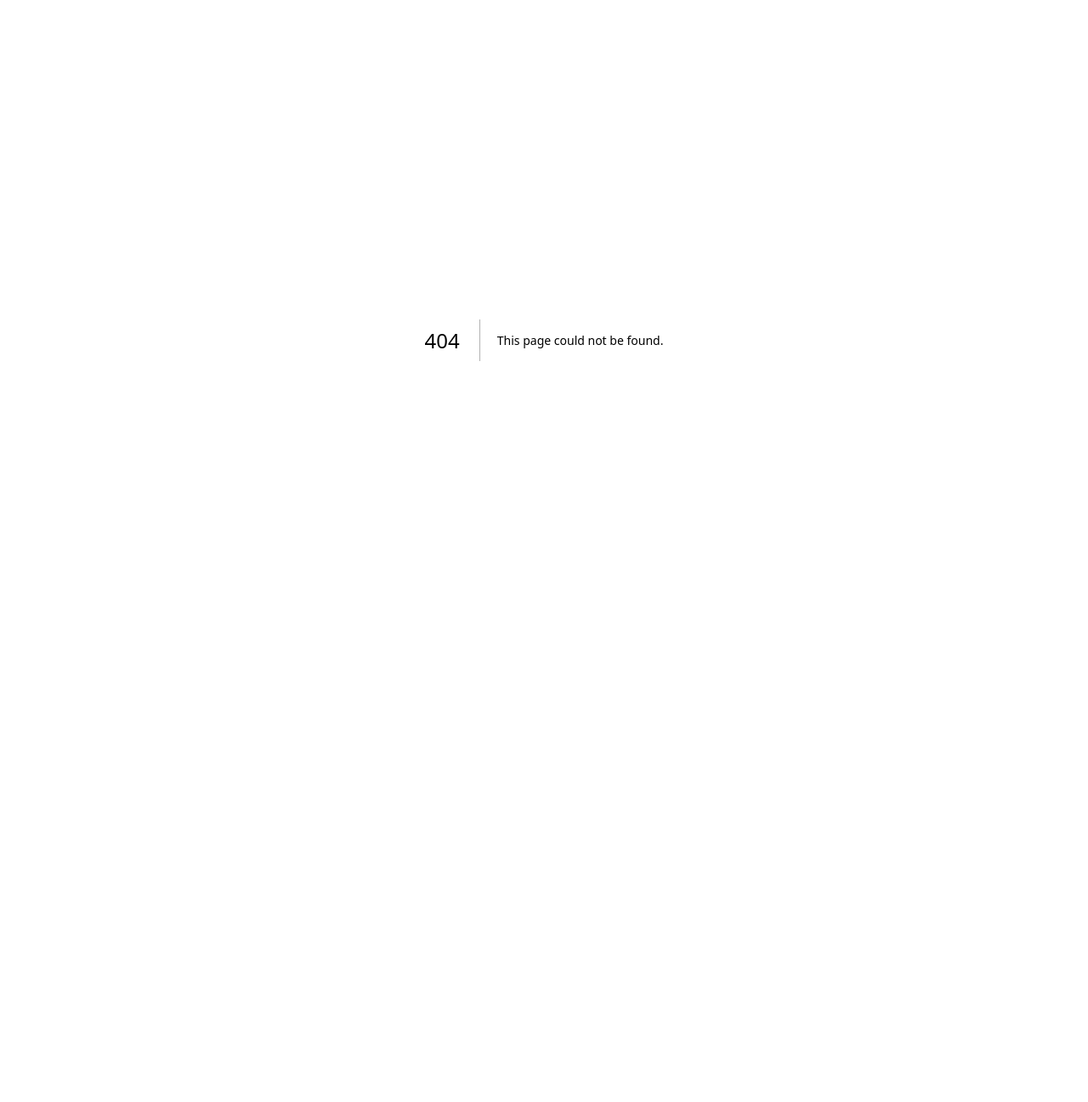
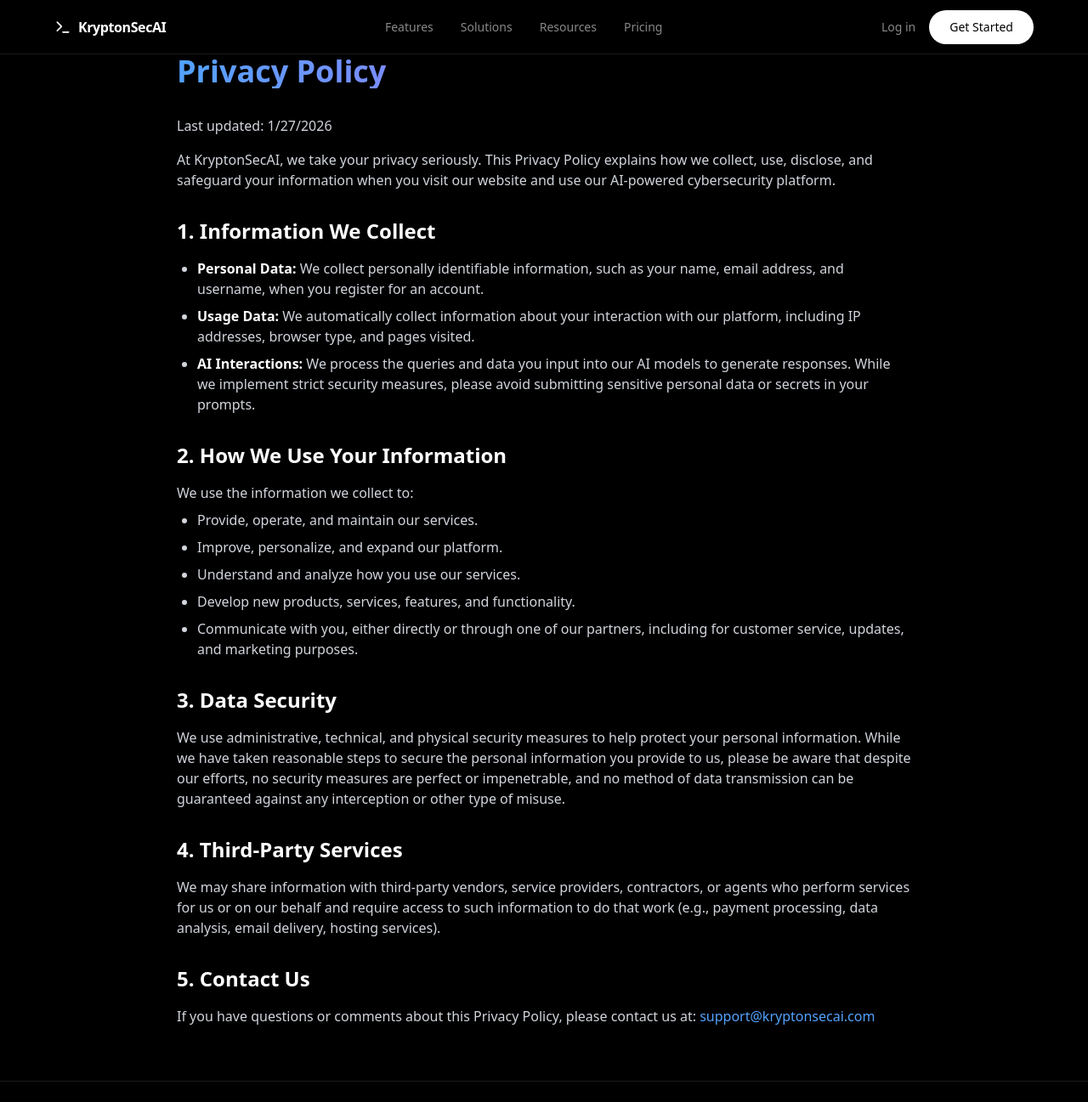
Before and after one commit to mdjobayerarafat/kryptonai, a Next.js app in the folder frontend/: page /privacy in a window 1280 px wide. Before the commit this address had no page. Shown: the top 1297 px of the page at 85% size. Before the commit the page ends 800 px from the top, so only its background shows below. Built offline with nearby package versions, Linux system fonts and the light colour scheme.

Commit message:
Add Privacy Policy and Terms of Service pages

```diff
--- /dev/null
+++ b/frontend/src/app/privacy/page.tsx
@@ -0,0 +1,76 @@
+import React from "react";
+import Navbar from "@/components/Navbar";
+import Footer from "@/components/Footer";
+
+export default function PrivacyPolicy() {
+  return (
+    <div className="min-h-screen bg-black text-white flex flex-col">
+      <Navbar />
+      <main className="flex-grow container mx-auto px-4 py-16 max-w-4xl">
+        <h1 className="text-4xl font-bold mb-8 text-transparent bg-clip-text bg-gradient-to-r from-blue-400 to-purple-500">
+          Privacy Policy
+        </h1>
+        <div className="space-y-8 text-gray-300">
+          <section>
+            <p className="mb-4">Last updated: {new Date().toLocaleDateString()}</p>
+            <p>
+              At KryptonSecAI, we take your privacy seriously. This Privacy Policy explains how we collect, use, disclose, and safeguard your information when you visit our website and use our AI-powered cybersecurity platform.
+            </p>
+          </section>
+
+          <section>
+            <h2 className="text-2xl font-semibold text-white mb-4">1. Information We Collect</h2>
+            <ul className="list-disc pl-6 space-y-2">
+              <li>
+                <strong className="text-white">Personal Data:</strong> We collect personally identifiable information, such as your name, email address, and username, when you register for an account.
+              </li>
+              <li>
+                <strong className="text-white">Usage Data:</strong> We automatically collect information about your interaction with our platform, including IP addresses, browser type, and pages visited.
+              </li>
+              <li>
+                <strong className="text-white">AI Interactions:</strong> We process the queries and data you input into our AI models to generate responses. While we implement strict security measures, please avoid submitting sensitive personal data or secrets in your prompts.
+              </li>
+            </ul>
+          </section>
+
+          <section>
+            <h2 className="text-2xl font-semibold text-white mb-4">2. How We Use Your Information</h2>
+            <p>We use the information we collect to:</p>
+            <ul className="list-disc pl-6 space-y-2 mt-2">
+              <li>Provide, operate, and maintain our services.</li>
+              <li>Improve, personalize, and expand our platform.</li>
+              <li>Understand and analyze how you use our services.</li>
+              <li>Develop new products, services, features, and functionality.</li>
+              <li>Communicate with you, either directly or through one of our partners, including for customer service, updates, and marketing purposes.</li>
+            </ul>
+          </section>
+
+          <section>
+            <h2 className="text-2xl font-semibold text-white mb-4">3. Data Security</h2>
+            <p>
+              We use administrative, technical, and physical security measures to help protect your personal information. While we have taken reasonable steps to secure the personal information you provide to us, please be aware that despite our efforts, no security measures are perfect or impenetrable, and no method of data transmission can be guaranteed against any interception or other type of misuse.
+            </p>
+          </section>
+
+          <section>
+            <h2 className="text-2xl font-semibold text-white mb-4">4. Third-Party Services</h2>
+            <p>
+              We may share information with third-party vendors, service providers, contractors, or agents who perform services for us or on our behalf and require access to such information to do that work (e.g., payment processing, data analysis, email delivery, hosting services).
+            </p>
+          </section>
+
+          <section>
+            <h2 className="text-2xl font-semibold text-white mb-4">5. Contact Us</h2>
+            <p>
+              If you have questions or comments about this Privacy Policy, please contact us at:{" "}
+              <a href="mailto:support@kryptonsecai.com" className="text-blue-400 hover:underline">
+                support@kryptonsecai.com
+              </a>
+            </p>
+          </section>
+        </div>
+      </main>
+      <Footer />
+    </div>
+  );
+}
--- /dev/null
+++ b/frontend/src/app/terms/page.tsx
@@ -0,0 +1,91 @@
+import React from "react";
+import Navbar from "@/components/Navbar";
+import Footer from "@/components/Footer";
+
+export default function TermsOfService() {
+  return (
+    <div className="min-h-screen bg-black text-white flex flex-col">
+      <Navbar />
+      <main className="flex-grow container mx-auto px-4 py-16 max-w-4xl">
+        <h1 className="text-4xl font-bold mb-8 text-transparent bg-clip-text bg-gradient-to-r from-blue-400 to-purple-500">
+          Terms of Service
+        </h1>
+        <div className="space-y-8 text-gray-300">
+          <section>
+            <p className="mb-4">Last updated: {new Date().toLocaleDateString()}</p>
+            <p>
+              Please read these Terms of Service ("Terms", "Terms of Service") carefully before using the KryptonSecAI website and platform operated by KryptonSecAI ("us", "we", or "our").
+            </p>
+          </section>
+
+          <section>
+            <h2 className="text-2xl font-semibold text-white mb-4">1. Acceptance of Terms</h2>
+            <p>
+              By accessing or using the Service, you agree to be bound by these Terms. If you disagree with any part of the terms, then you may not access the Service.
+            </p>
+          </section>
+
+          <section>
+            <h2 className="text-2xl font-semibold text-white mb-4">2. Responsible Use & Ethical Guidelines</h2>
+            <div className="bg-red-900/20 border border-red-500/30 p-4 rounded-lg">
+              <p className="font-bold text-red-400 mb-2">Warning: Ethical Use Policy</p>
+              <p>
+                KryptonSecAI is a tool designed for educational purposes, security research, and defensive cybersecurity. You agree NOT to use this platform for:
+              </p>
+              <ul className="list-disc pl-6 space-y-2 mt-2">
+                <li>Illegal hacking, unauthorized access, or cyberattacks against systems you do not own or have explicit permission to test.</li>
+                <li>Generating malicious code, malware, or ransomware.</li>
+                <li>Harassment, doxxing, or any form of digital abuse.</li>
+              </ul>
+              <p className="mt-2">
+                Violation of this policy will result in immediate account termination and may be reported to relevant authorities.
+              </p>
+            </div>
+          </section>
+
+          <section>
+            <h2 className="text-2xl font-semibold text-white mb-4">3. Accounts</h2>
+            <p>
+              When you create an account with us, you must provide us with information that is accurate, complete, and current at all times. Failure to do so constitutes a breach of the Terms, which may result in immediate termination of your account on our Service.
+            </p>
+          </section>
+
+          <section>
+            <h2 className="text-2xl font-semibold text-white mb-4">4. Intellectual Property</h2>
+            <p>
+              The Service and its original content (excluding Content provided by users), features, and functionality are and will remain the exclusive property of KryptonSecAI and its licensors.
+            </p>
+          </section>
+
+          <section>
+            <h2 className="text-2xl font-semibold text-white mb-4">5. Disclaimer</h2>
+            <p>
+              Your use of the Service is at your sole risk. The Service is provided on an "AS IS" and "AS AVAILABLE" basis. The Service is provided without warranties of any kind, whether express or implied, including, but not limited to, implied warranties of merchantability, fitness for a particular purpose, non-infringement, or course of performance.
+            </p>
+            <p className="mt-2">
+              KryptonSecAI is not responsible for any damage or legal consequences caused by the use or misuse of the information or tools provided.
+            </p>
+          </section>
+
+          <section>
+            <h2 className="text-2xl font-semibold text-white mb-4">6. Changes</h2>
+            <p>
+              We reserve the right, at our sole discretion, to modify or replace these Terms at any time. What constitutes a material change will be determined at our sole discretion.
+            </p>
+          </section>
+
+          <section>
+            <h2 className="text-2xl font-semibold text-white mb-4">7. Contact Us</h2>
+            <p>
+              If you have any questions about these Terms, please contact us at:{" "}
+              <a href="mailto:legal@kryptonsecai.com" className="text-blue-400 hover:underline">
+                legal@kryptonsecai.com
+              </a>
+            </p>
+          </section>
+        </div>
+      </main>
+      <Footer />
+    </div>
+  );
+}
--- a/frontend/src/components/Footer.tsx
+++ b/frontend/src/components/Footer.tsx
@@ -1,3 +1,5 @@
+import Link from "next/link";
+
 export default function Footer() {
   return (
     <footer className="border-t border-white/10 mt-auto py-16 bg-black">
@@ -5,24 +7,24 @@
         <div className="space-y-4">
            <h4 className="font-medium text-white">Products</h4>
            <ul className="space-y-3">
-              <li><a href="#" className="nav-link">AI Vulnerability Scanner</a></li>
-              <li><a href="#" className="nav-link">CTF Platform</a></li>
-              <li><a href="#" className="nav-link">Interview Prep</a></li>
+              <li><Link href="/features" className="nav-link">AI Vulnerability Scanner</Link></li>
+              <li><Link href="/solutions" className="nav-link">CTF Platform</Link></li>
+              <li><Link href="/resources" className="nav-link">Interview Prep</Link></li>
            </ul>
         </div>
         <div className="space-y-4">
            <h4 className="font-medium text-white">Resources</h4>
            <ul className="space-y-3">
-              <li><a href="#" className="nav-link">Blog</a></li>
-              <li><a href="#" className="nav-link">Careers</a></li>
-              <li><a href="#" className="nav-link">Support</a></li>
+              <li><Link href="/docs" className="nav-link">Documentation</Link></li>
+              <li><Link href="#" className="nav-link">Careers</Link></li>
+              <li><Link href="#" className="nav-link">Support</Link></li>
            </ul>
         </div>
         <div className="space-y-4">
            <h4 className="font-medium text-white">Legal</h4>
            <ul className="space-y-3">
-              <li><a href="#" className="nav-link">Privacy Policy</a></li>
-              <li><a href="#" className="nav-link">Terms of Service</a></li>
+              <li><Link href="/privacy" className="nav-link">Privacy Policy</Link></li>
+              <li><Link href="/terms" className="nav-link">Terms of Service</Link></li>
            </ul>
         </div>
         <div className="col-span-2 md:col-span-1 md:text-right">
```
